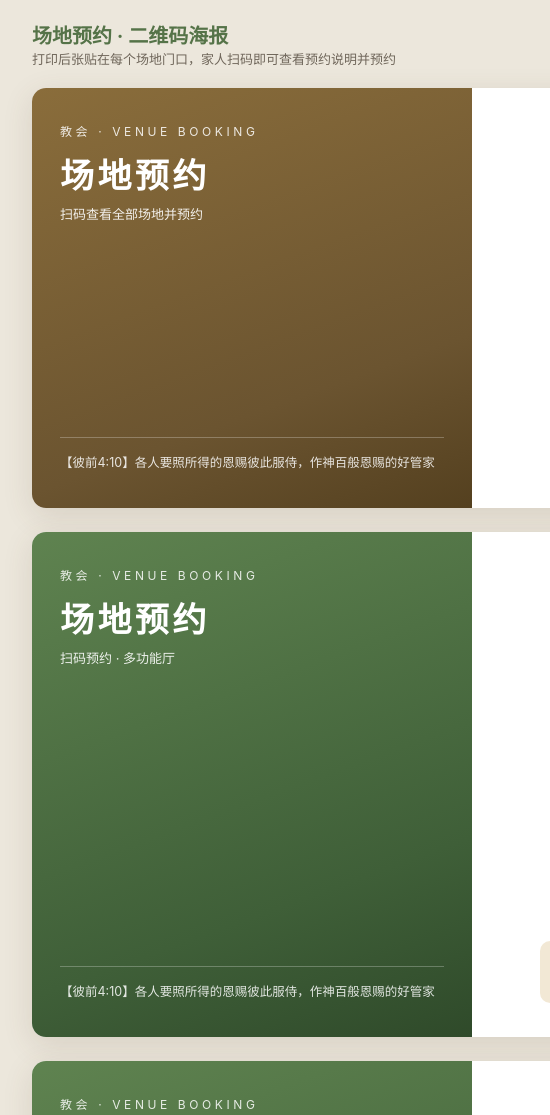
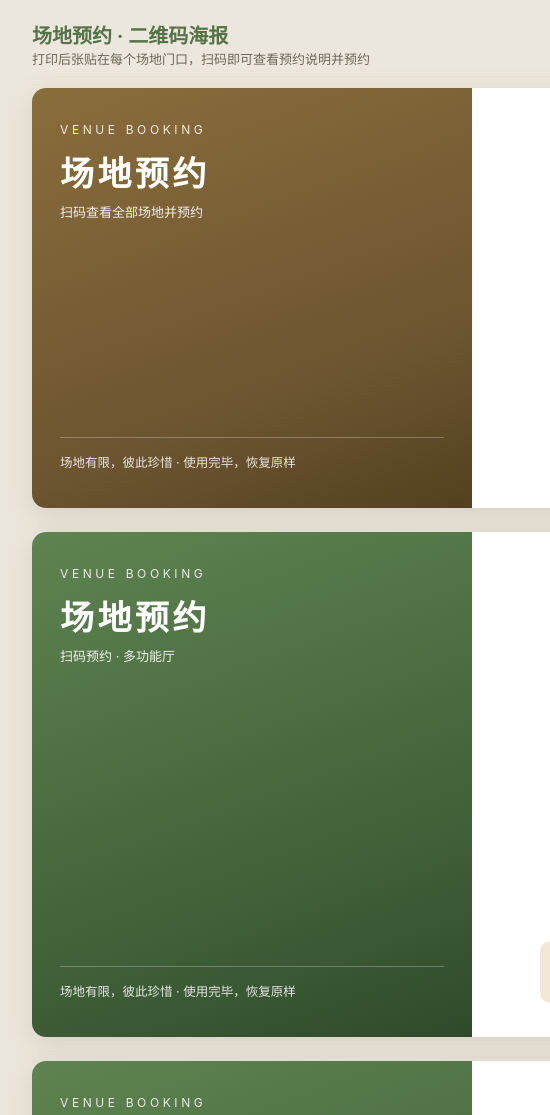
Before and after one commit to lqjymnl2026/venue-booking, a plain HTML site: page posters.html in a window 1280 px wide. Shown: the top 1115 px of the page, 146-696 px from the left. Drawn offline with Linux system fonts and the light colour scheme.

Commit message:
方案一：敏感词替换为低调中性词

```diff
--- a/posters.html
+++ b/posters.html
@@ -60,7 +60,7 @@
   <div class="toolbar">
     <div>
       <h1>场地预约 · 二维码海报</h1>
-      <p>打印后张贴在每个场地门口，家人扫码即可查看预约说明并预约</p>
+      <p>打印后张贴在每个场地门口，扫码即可查看预约说明并预约</p>
     </div>
     <button class="btn" onclick="window.print()">🖨️ 打印全部海报</button>
   </div>
@@ -71,7 +71,6 @@
   <script src="data.js"></script>
   <script>
     const BASE = 'https://lqjymnl2026.github.io/venue-booking/';
-    const CHURCH = '教会';
 
     function qr(container, text, size) {
       container.innerHTML = '';
@@ -87,11 +86,11 @@
         <article class="poster${isGeneral ? ' general' : ''}">
           <div class="poster-left">
             <div>
-              <p class="church">${CHURCH} · VENUE BOOKING</p>
+              <p class="church">VENUE BOOKING</p>
               <h2>${isGeneral ? '场地预约' : '场地预约'}</h2>
               <p class="sub">${isGeneral ? '扫码查看全部场地并预约' : '扫码预约 · ' + v.name}</p>
             </div>
-            <p class="verse">【彼前4:10】各人要照所得的恩赐彼此服侍，作神百般恩赐的好管家</p>
+            <p class="verse">场地有限，彼此珍惜 · 使用完毕，恢复原样</p>
           </div>
           <div class="poster-right">
             <h3 class="p-name">${isGeneral ? '扫码进入预约' : v.name}</h3>
```
